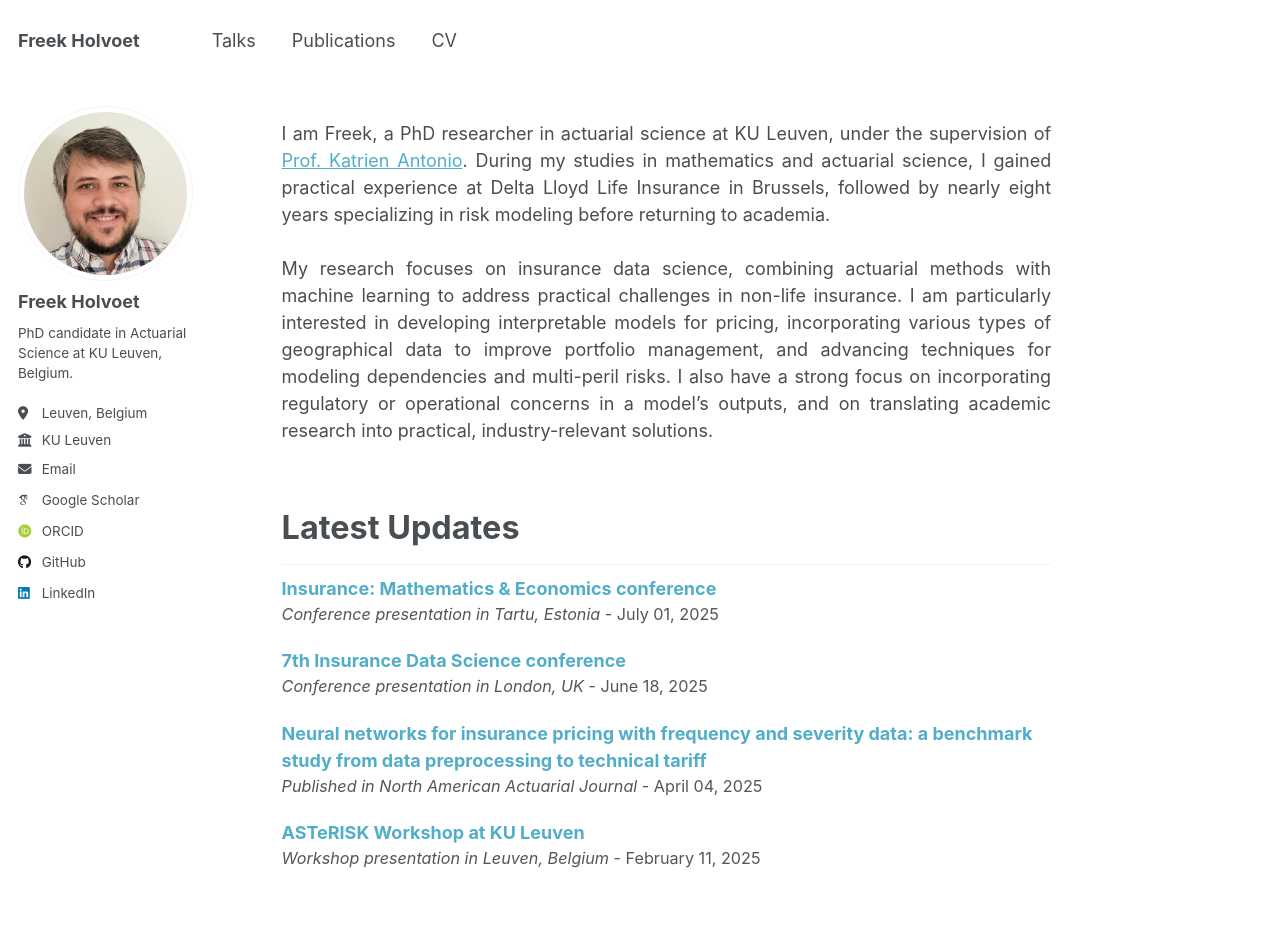
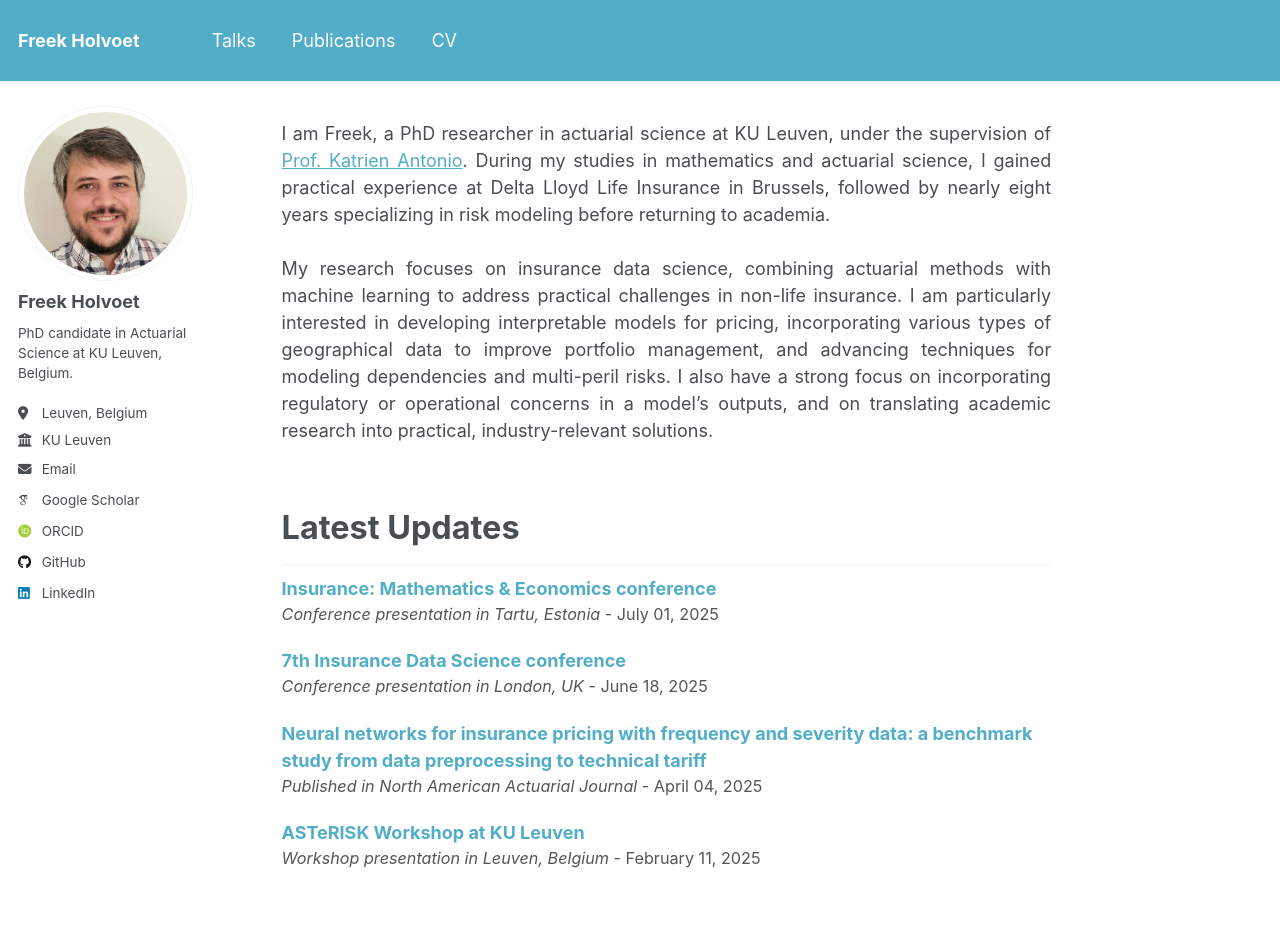
Before and after one commit to freekholvoet/freekholvoet.github.io, a Jekyll site: the page built from _pages/about.md, in a window 1280 px wide and 1400 px high. Shown: the top 952 px of the window. Built offline with Jekyll 4.4.1, drawn with Linux system fonts in a browser that asks for light colours; some web fonts are replaced.

Commit message:
Add colored header, smaller hamburger menu, mobile-optimized navigation

```diff
--- a/_sass/layout/_masthead.scss
+++ b/_sass/layout/_masthead.scss
@@ -4,7 +4,8 @@
 
 .masthead {
   position: fixed;
-  background: var(--global-bg-color);
+  background: var(--global-link-color);
+  border-bottom: 2px solid var(--global-border-color);
   height: fit-content;
   top: 0;
   width: 100%;
--- a/_sass/layout/_navigation.scss
+++ b/_sass/layout/_navigation.scss
@@ -175,31 +175,42 @@
 .greedy-nav {
   position: relative;
   min-width: 250px;
-  background: var(--global-bg-color);
+  background: transparent;
 
   a {
     display: block;
     margin: 0 1rem;
     padding: 0.5rem 0;
-    color: var(--global-masthead-link-color);
+    color: #fff;
     text-decoration: none;
 
     &:hover {
-      color: var(--global-masthead-link-color-hover);
+      color: rgba(255, 255, 255, 0.8);
     }
   }
 
   button {
     position: absolute;
-    height: 2.5rem;
+    height: 2rem;
     right: 0;
     padding: 0 0.5rem;
     border: 0;
     outline: none;
-    background-color: var(--global-base-color);
+    background-color: rgba(0, 0, 0, 0.2);
     color: #fff;
     cursor: pointer;
     z-index: 100;
+    border-radius: 4px;
+
+    &:hover {
+      background-color: rgba(0, 0, 0, 0.3);
+    }
+
+    // Always show button on mobile
+    @media screen and (max-width: 768px) {
+      display: block !important;
+      visibility: visible !important;
+    }
   }
 
   .visible-links {
@@ -223,6 +234,13 @@
           margin-right: 0;
         }
       }
+
+      // Hide all menu items except the first one (site name) on mobile
+      &:not(:first-child) {
+        @media screen and (max-width: 768px) {
+          display: none;
+        }
+      }
     }
 
     a {
@@ -234,7 +252,7 @@
         left: 0;
         bottom: 0;
         height: 4px;
-        background: var(--global-border-color);
+        background: rgba(255, 255, 255, 0.8);
         width: 100%;
         -webkit-transition: $global-transition;
         transition: $global-transition;
@@ -259,17 +277,18 @@
     padding: 5px;
     border: 1px solid var(--global-border-color);
     border-radius: $border-radius;
-    background: #fff;
+    background: var(--global-link-color);
     box-shadow: 0 0 10px rgba(#000, 0.25);
 
     a {
       margin: 0;
       padding: 10px 20px;
       font-size: $type-size-5;
+      color: #fff;
 
       &:hover {
-        color: var(--global-masthead-link-color-hover);
-        background: var(--global-border-color);
+        color: #fff;
+        background: rgba(255, 255, 255, 0.2);
       }
     }
 
@@ -294,14 +313,14 @@
       width: 0;
       border-style: solid;
       border-width: 0 10px 10px;
-      border-color: #fff transparent;
+      border-color: var(--global-link-color) transparent;
       display: block;
       z-index: 1;
     }
 
     li {
       display: block;
-      border-bottom: 1px solid var(--global-border-color);
+      border-bottom: 1px solid rgba(255, 255, 255, 0.2);
 
       &:last-child {
         border-bottom: none;
--- a/_sass/theme/_dark.scss
+++ b/_sass/theme/_dark.scss
@@ -28,8 +28,8 @@
 $box-shadow                 : 0 1px 1px rgba(0, 0, 0, 0.125);
 $global-transition          : all 0.2s ease-in-out;
 $masthead-height            : 70px;
-$navicon-width              : 28px;
-$navicon-height             : 4px;
+$navicon-width              : 20px;
+$navicon-height             : 3px;
 $sidebar-link-max-width     : 250px;
 $sidebar-screen-min-width   : 1024px;
 
--- a/_sass/theme/_default.scss
+++ b/_sass/theme/_default.scss
@@ -21,8 +21,8 @@
 $box-shadow                 : 0 1px 1px rgba(0, 0, 0, 0.125);
 $global-transition          : all 0.2s ease-in-out;
 $masthead-height            : 70px;
-$navicon-width              : 28px;
-$navicon-height             : 4px;
+$navicon-width              : 20px;
+$navicon-height             : 3px;
 $sidebar-link-max-width     : 250px;
 $sidebar-screen-min-width   : 1024px;
 
```
